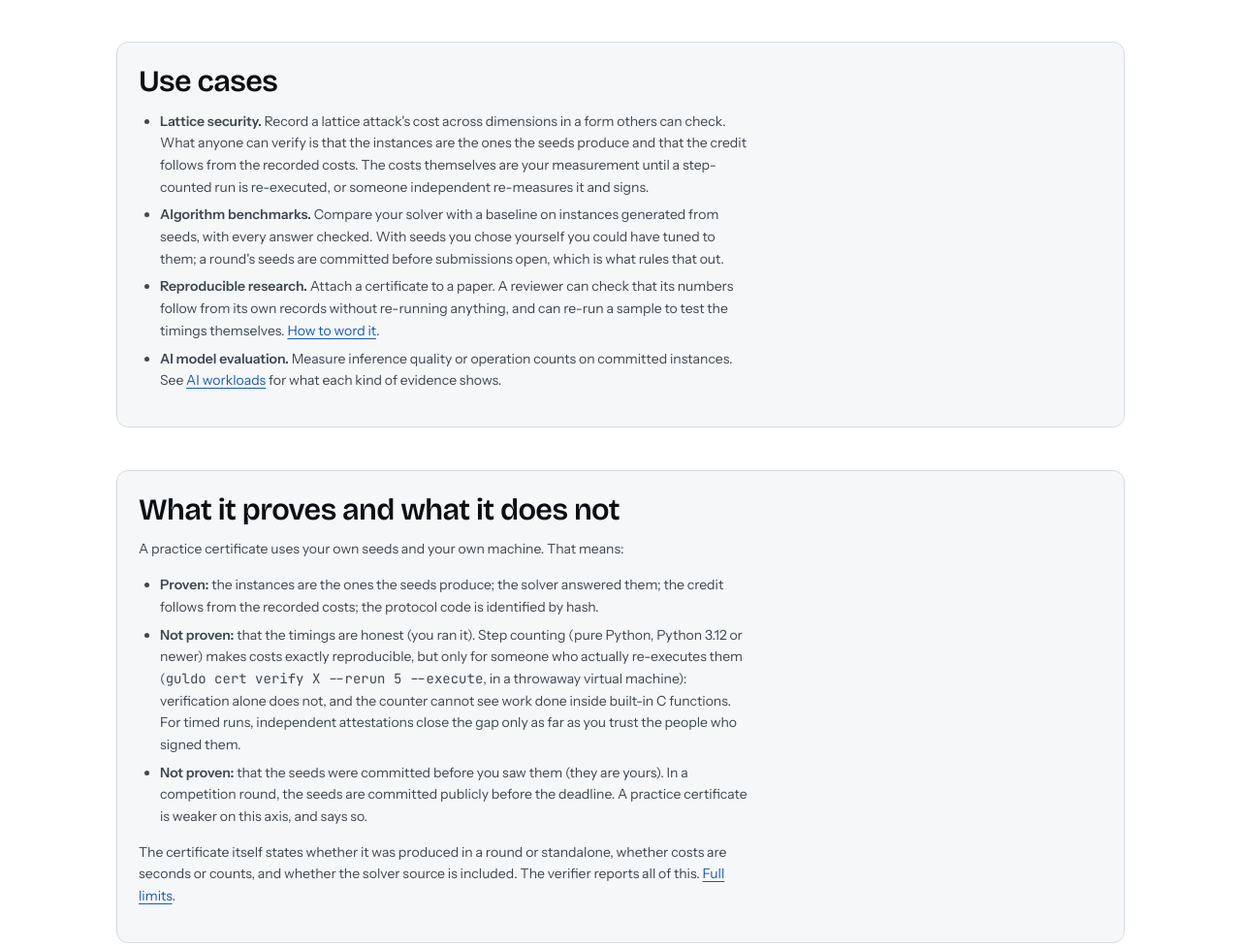
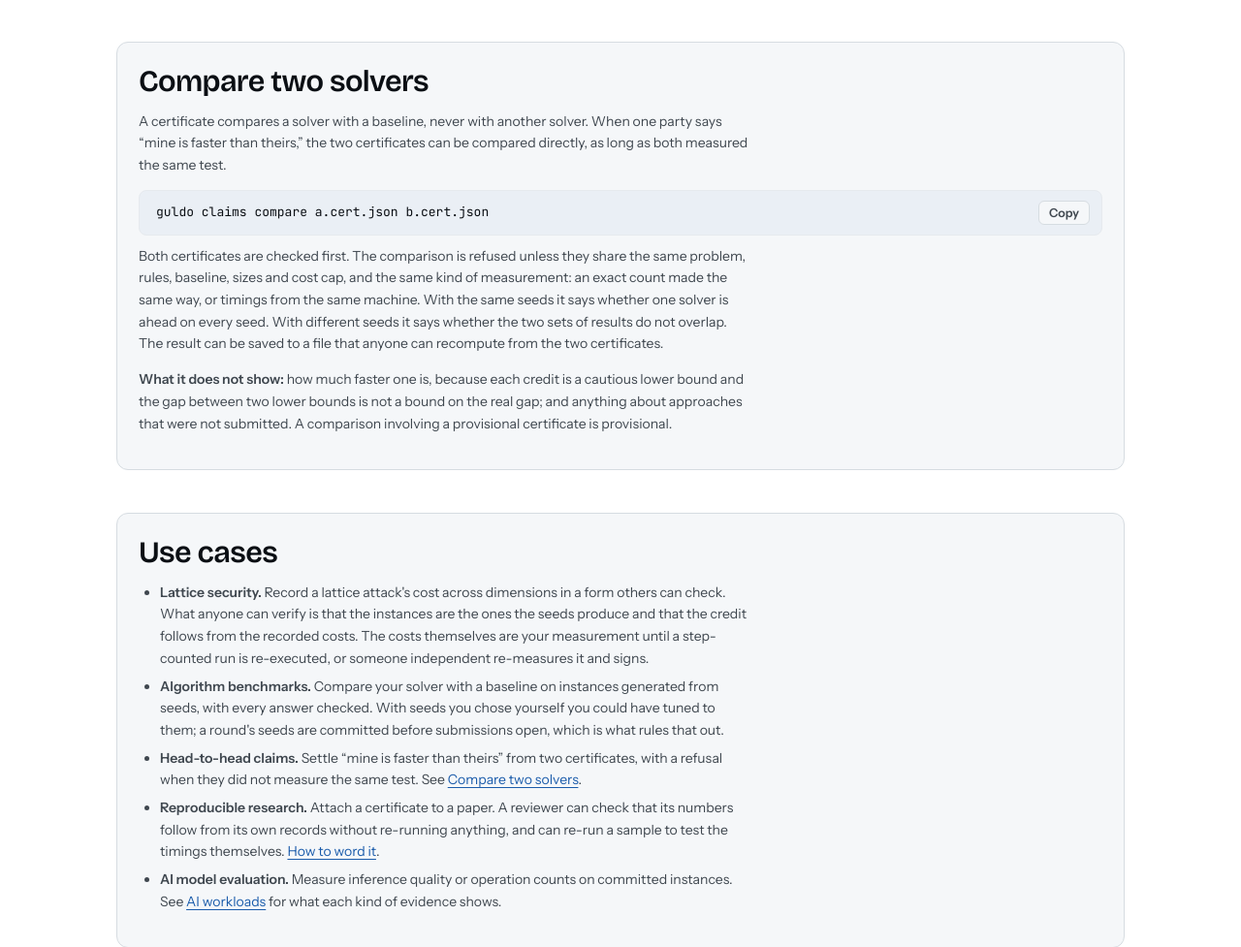
Before and after one commit to MuffinsThaCat/guldo-site, a plain HTML site: page certify.html in a window 1280 px wide. Shown: the part 1948-2925 px from the top of the page at 97% size. Drawn offline with nearby package versions, Linux system fonts and the light colour scheme.

Commit message:
Add comparing two solvers: Certify card, Other claims card, Install line (needs guldo-cli 0.1.5)
Co-Authored-By: Claude Sonnet 5.5 <noreply@anthropic.com>

```diff
--- a/certify.html
+++ b/certify.html
@@ -32,10 +32,16 @@
 <div class="band light"><div class="wrap band-in">
 <section class="card"><h2>Put it on the record</h2>
 <p class="fine">A certificate proves itself to whoever holds the file. To make it findable and permanent, a log operator can verify it and add it to the <a href="log.html">public certificate log</a>: an append-only, witnessed list you can prove a certificate is in, and from which anyone can recompute claims like &ldquo;nothing submitted here reaches T bits.&rdquo; Being in the log is not an official result, and not being in it does not mean a result does not exist.</p></section>
+<section class="card" id="compare"><h2>Compare two solvers</h2>
+<p class="fine">A certificate compares a solver with a baseline, never with another solver. When one party says &ldquo;mine is faster than theirs,&rdquo; the two certificates can be compared directly, as long as both measured the same test.</p>
+<div class="cmd"><code>guldo claims compare a.cert.json b.cert.json</code><button class="copy" type="button" data-copy="guldo claims compare a.cert.json b.cert.json">Copy</button></div>
+<p class="fine">Both certificates are checked first. The comparison is refused unless they share the same problem, rules, baseline, sizes and cost cap, and the same kind of measurement: an exact count made the same way, or timings from the same machine. With the same seeds it says whether one solver is ahead on every seed. With different seeds it says whether the two sets of results do not overlap. The result can be saved to a file that anyone can recompute from the two certificates.</p>
+<p class="fine"><strong>What it does not show:</strong> how much faster one is, because each credit is a cautious lower bound and the gap between two lower bounds is not a bound on the real gap; and anything about approaches that were not submitted. A comparison involving a provisional certificate is provisional.</p></section>
 <section class="card"><h2>Use cases</h2>
 <ul class="fine">
 <li><strong>Lattice security.</strong> Record a lattice attack's cost across dimensions in a form others can check. What anyone can verify is that the instances are the ones the seeds produce and that the credit follows from the recorded costs. The costs themselves are your measurement until a step-counted run is re-executed, or someone independent re-measures it and signs.</li>
 <li><strong>Algorithm benchmarks.</strong> Compare your solver with a baseline on instances generated from seeds, with every answer checked. With seeds you chose yourself you could have tuned to them; a round's seeds are committed before submissions open, which is what rules that out.</li>
+<li><strong>Head-to-head claims.</strong> Settle &ldquo;mine is faster than theirs&rdquo; from two certificates, with a refusal when they did not measure the same test. See <a href="#compare">Compare two solvers</a>.</li>
 <li><strong>Reproducible research.</strong> Attach a certificate to a paper. A reviewer can check that its numbers follow from its own records without re-running anything, and can re-run a sample to test the timings themselves. <a href="#wording">How to word it</a>.</li>
 <li><strong>AI model evaluation.</strong> Measure inference quality or operation counts on committed instances. See <a href="domains.html#ai">AI workloads</a> for what each kind of evidence shows.</li>
 </ul></section>
```
Also changed, not shown: claims.html (+1 -1 lines), install.html (+1 -1 lines).
